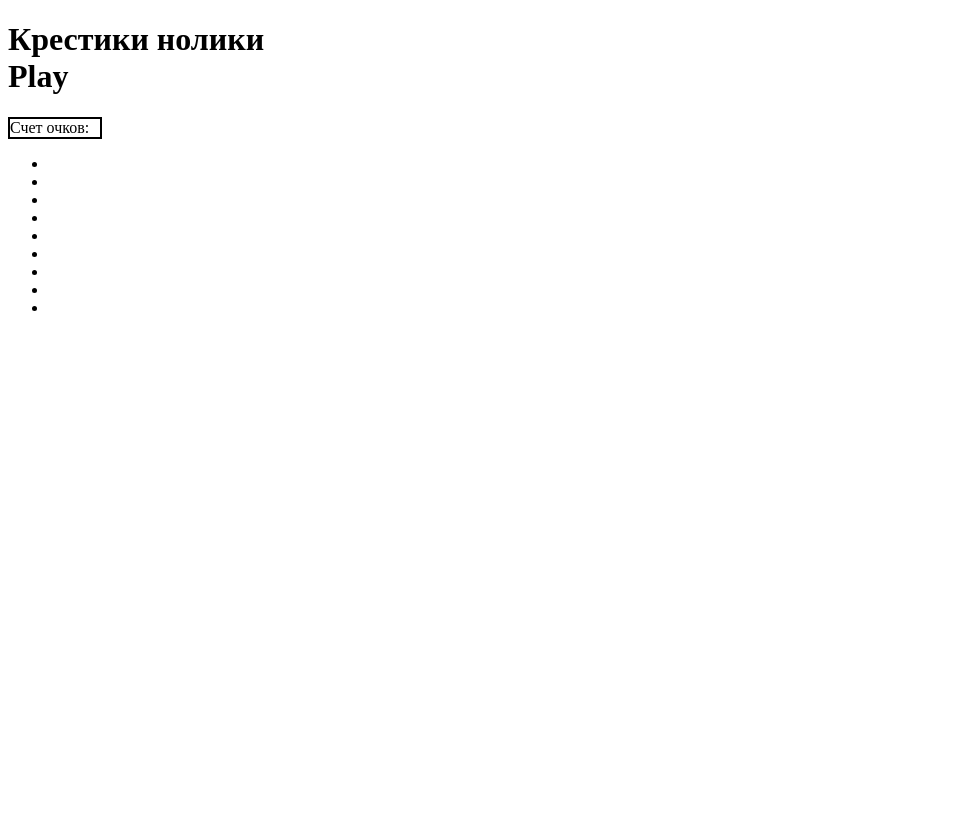
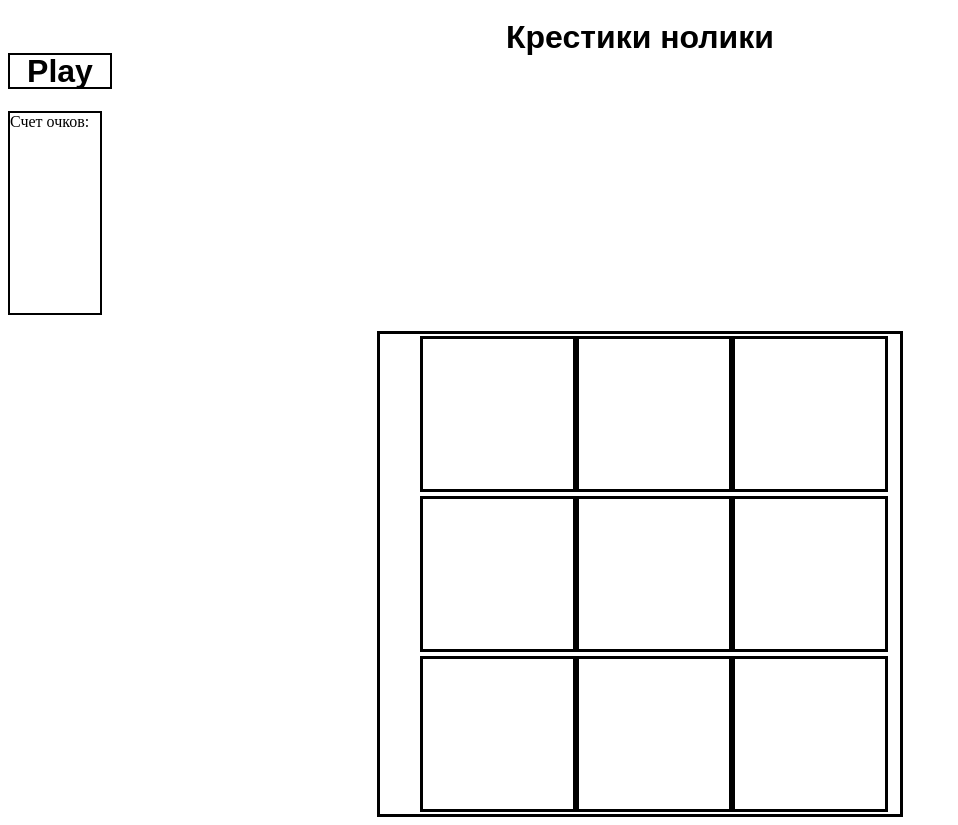
Before and after one commit to Dendy9824/tic-tac-toe, a plain HTML site: page index.html in a window 1280 px wide. Shown: the whole page, without its empty margins (0-958 px from the left). Before the commit the page ends 800 px from the top, so only its background shows below. Drawn offline with Linux system fonts and the light colour scheme.

Commit message:
Update style.css

```diff
--- a/style.css
+++ b/style.css
@@ -1 +1,44 @@
-*стиль
+.container{
+    display: flex;
+    flex-wrap: wrap;
+    margin: 0px auto;
+    width: 480px;
+    height:480px;
+    border:solid #000000;
+    align-items: center;
+}
+
+
+.box {
+    display: flex;
+    flex-wrap: wrap;
+    align-items: center;
+    justify-content: center;
+    list-style-type: none;
+    border: black solid;
+    height: 150px;
+    width: 150px;
+    font-size: 70px;
+}
+
+h1{
+    text-align: center;
+    font-family: 'Arial';
+    font-size: 32px;
+    line-height: 32px;
+}
+
+p{
+    display: block;
+    width: 400px;
+    height: 200px;
+    border: 5px solid black;
+}
+
+.Play{
+
+    border: 2px solid black;
+    width: 100px;
+    text-align: center;
+
+}
```
